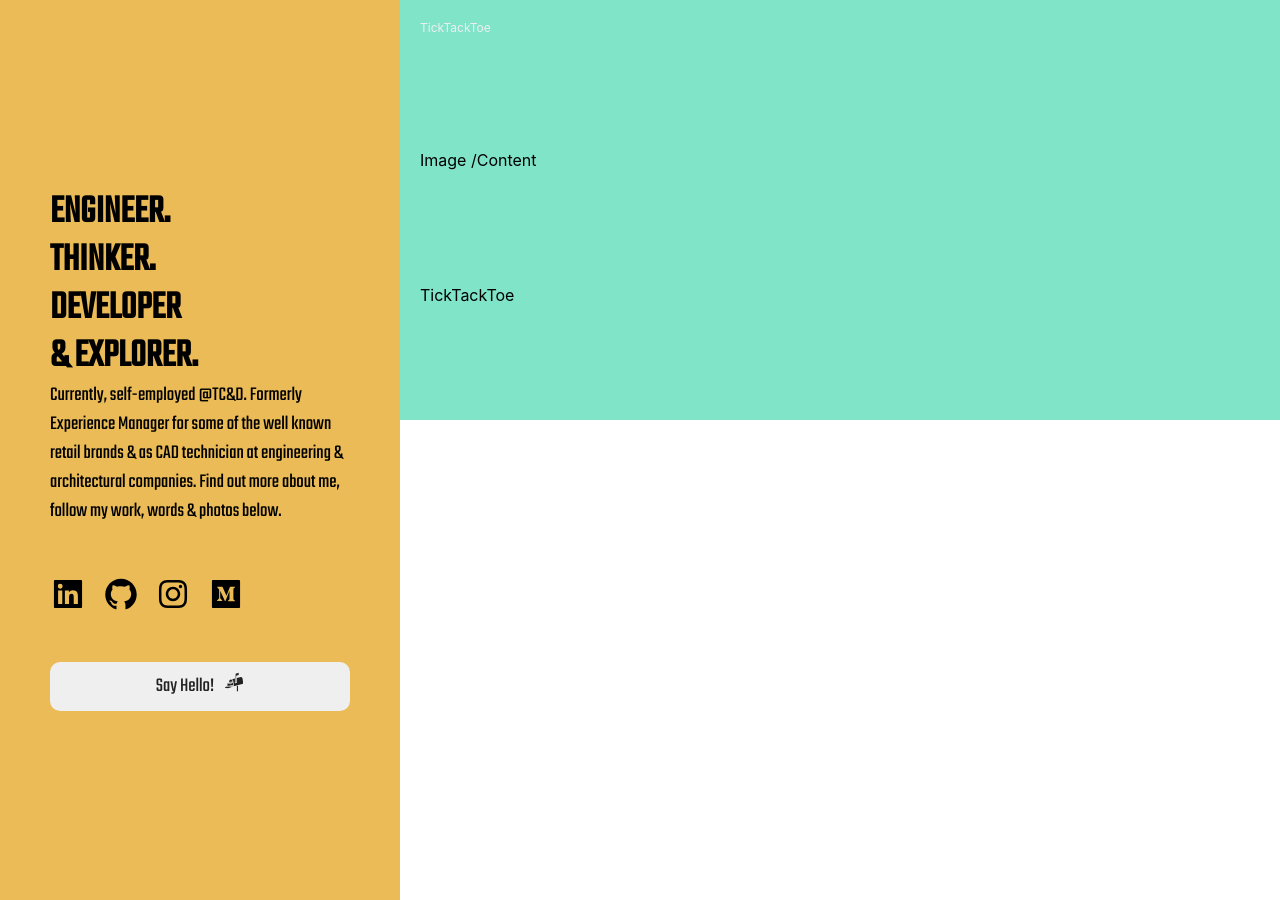
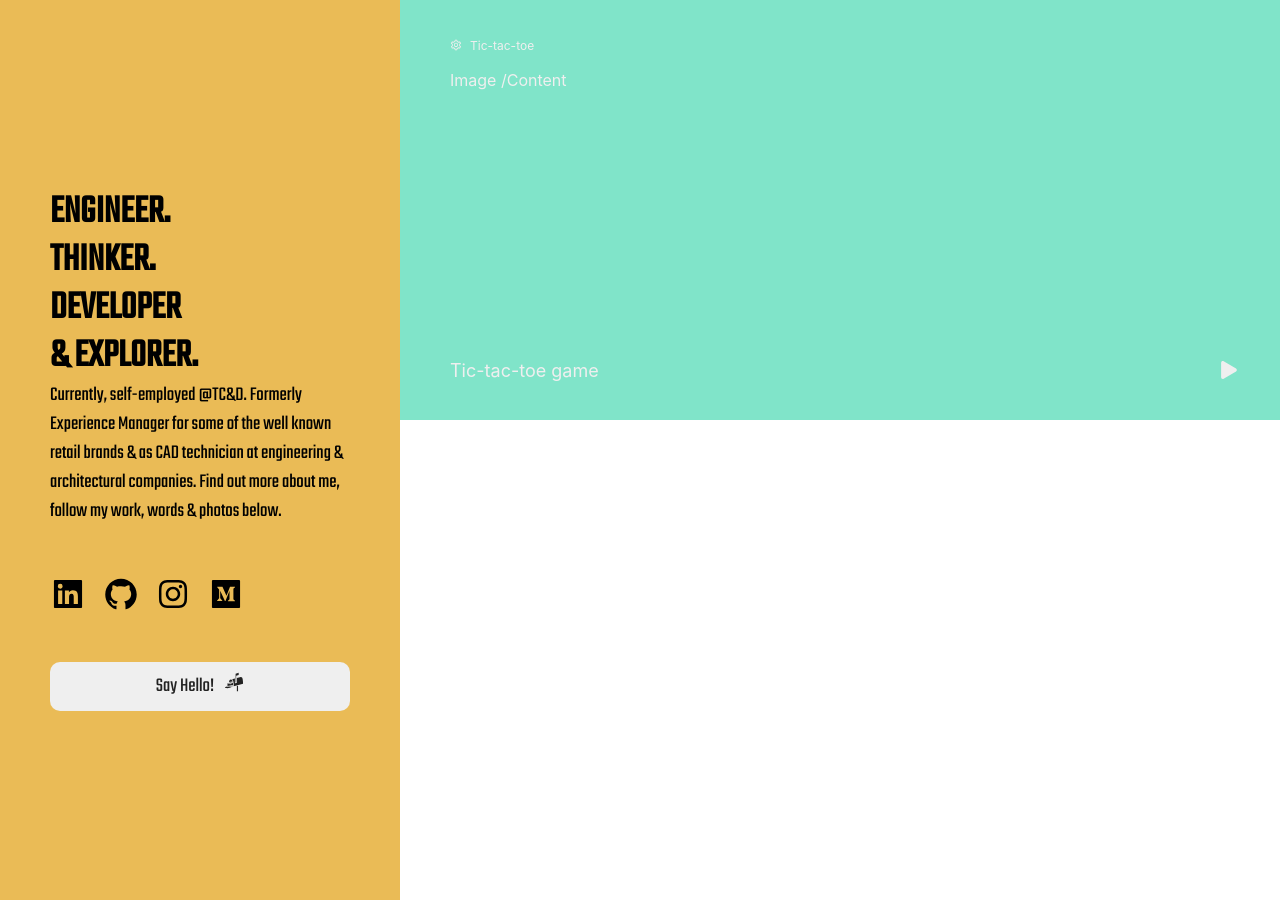
Before and after one commit to EdAncerys/PP-Website-ReactApp, a React (Create React App) app: page / in a window 1280 px wide. Built offline with nearby package versions, Linux system fonts and the light colour scheme.

Commit message:
Add TickTackToe banner footer

```diff
--- a/src/components/TickTackToeBanner/TickTackToeBanner.jsx
+++ b/src/components/TickTackToeBanner/TickTackToeBanner.jsx
@@ -1,13 +1,21 @@
 import React from 'react';
+import { AiOutlineSetting } from 'react-icons/ai';
+import { FaPlay } from 'react-icons/fa';
 
 import colors from '../../config/colors';
 
 export default function TickTackToeBanner({ props }) {
   return (
     <div style={styles.container}>
-      <div style={styles.header}>TickTackToe</div>
+      <div style={styles.header}>
+        <AiOutlineSetting />
+        Tic-tac-toe
+      </div>
       <div>Image /Content</div>
-      <div style={styles.footer}>TickTackToe</div>
+      <div style={styles.footer}>
+        Tic-tac-toe game
+        <FaPlay />
+      </div>
     </div>
   );
 }
@@ -15,15 +23,25 @@ export default function TickTackToeBanner({ props }) {
 const styles = {
   container: {
     display: 'grid',
-    gridTemplateRows: '200 auto 500',
+    gridTemplateRows: '50px auto 100px',
     // alignItems: 'center',
-    paddingLeft: 20,
+    paddingLeft: 50,
+    paddingRight: 20,
     paddingTop: 20,
     height: 400,
     backgroundColor: colors.electric,
+    color: colors.white,
   },
   header: {
+    display: 'grid',
+    gridTemplateColumns: '20px auto',
+    alignItems: 'center',
     fontSize: 12,
-    color: colors.white,
+  },
+  footer: {
+    display: 'grid',
+    gridTemplateColumns: '95% auto',
+    alignItems: 'center',
+    fontSize: 18,
   },
 };
```
